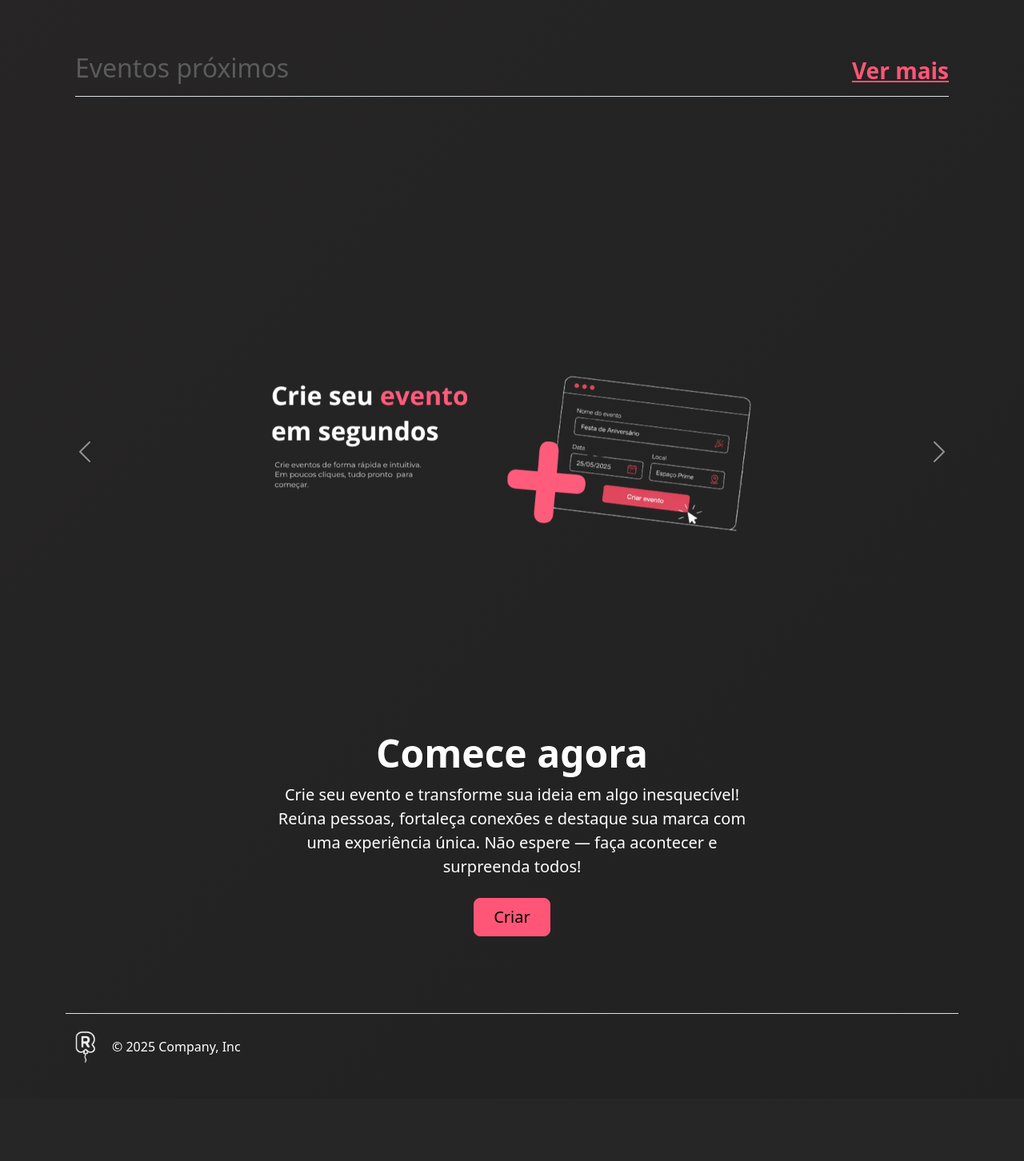
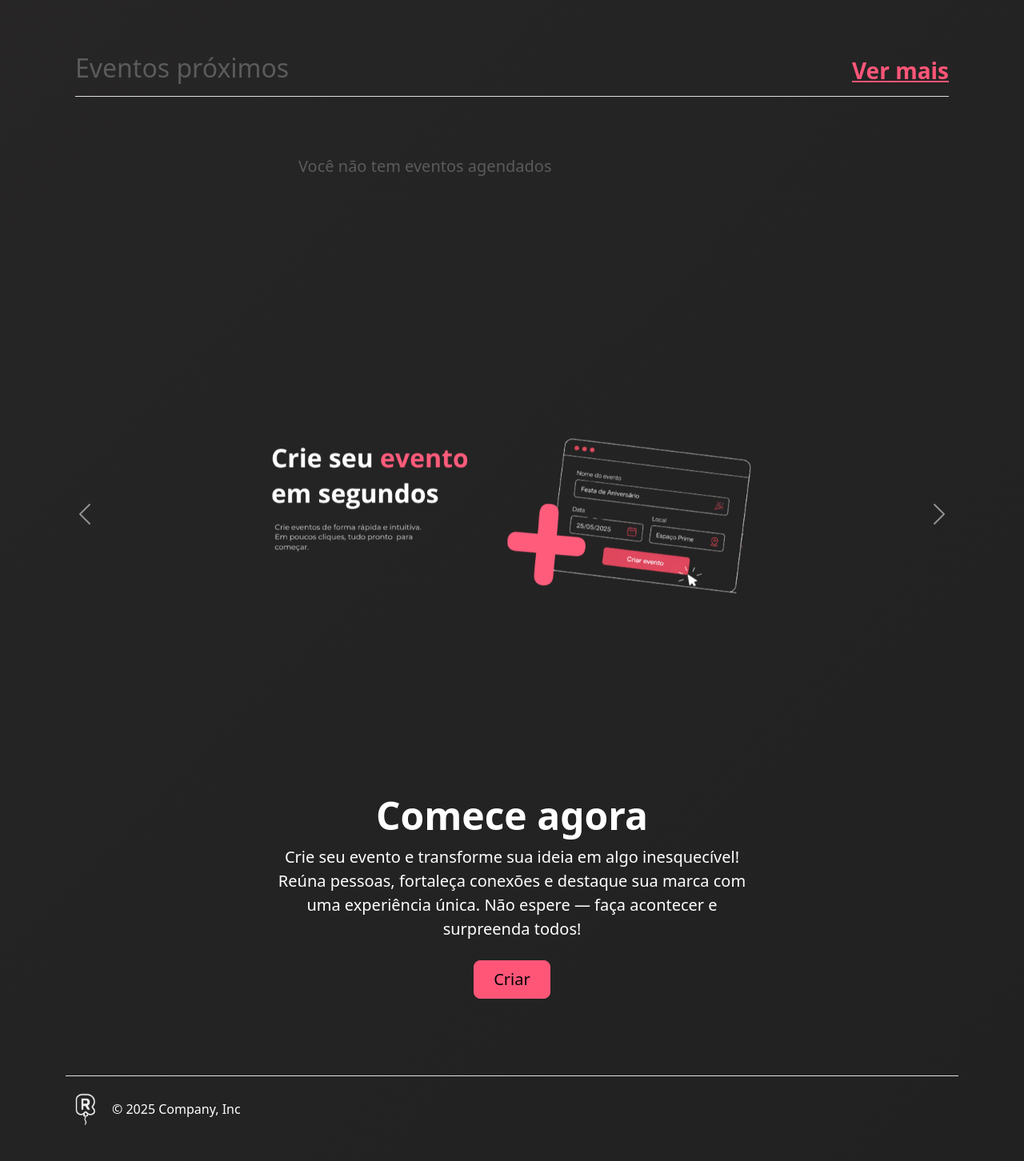
Before and after one commit to juliofsk/projetointegrador, a Flask app: template templates/home.html in a window 1280 px wide. Shown: the part 713-2165 px from the top of the page at 80% size. Before the commit the page ends 2042 px from the top, so only its background shows below. Run offline with Flask 3, Linux system fonts and the light colour scheme; the template is opened without the code that fills it, so the values that code supplies are empty; a user stored in the database is signed in; some libraries are stand-ins or nearby versions.

Commit message:
adicionado recado para quem estalogado e não tem eventos

```diff
--- a/templates/home.html
+++ b/templates/home.html
@@ -128,7 +128,12 @@
                 </div>
             </div>
             {%endif%}
+            {%if session["usuario_nome"] and not eventos%}
 
+            <div class="col-lg-6 mx-auto">
+                <p class="fs-5 mb-4">Você não tem eventos agendados</p>
+            </div>
+            {%endif%}
             {%if session["usuario_nome"]%}
 
             {%include 'components/_event_card.html'%}
```
